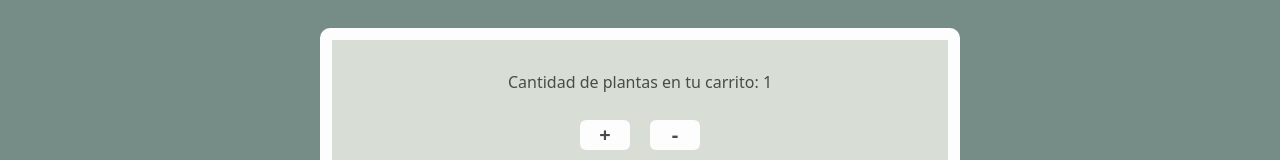
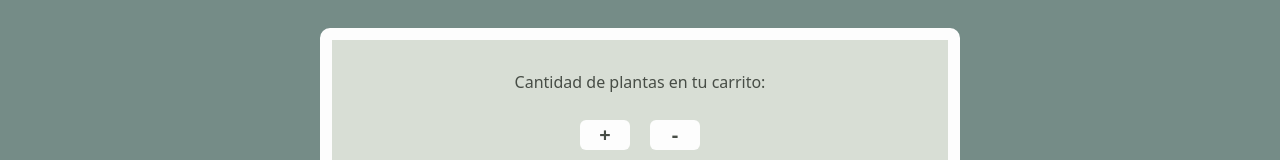
Before and after one commit to mariaflorenciaferreira/my-app, a React (Create React App) app: page / in a window 1280 px wide. Shown: the part 160-320 px from the top of the page. Built offline with nearby package versions, Linux system fonts and the light colour scheme.

Commit message:
default props

```diff
--- a/src/components/ItemListContainer.js
+++ b/src/components/ItemListContainer.js
@@ -4,11 +4,16 @@ import ItemCount from "./ItemCount"
 function ItemListContainer(props){
     return <main className="ItemListContainer">
         <h2 >Bienvenido {props.nombre} {props.apellido}!  </h2>
-        <ItemCount initialShoppingCart={1} stock={5}/>
+        <ItemCount />
 
 
     </main>
 
 }
 
+ItemListContainer.defaultProps={
+    nombre:"Florencia",
+    apellido:"Ferreira"
+}
+
 export default  ItemListContainer
```
